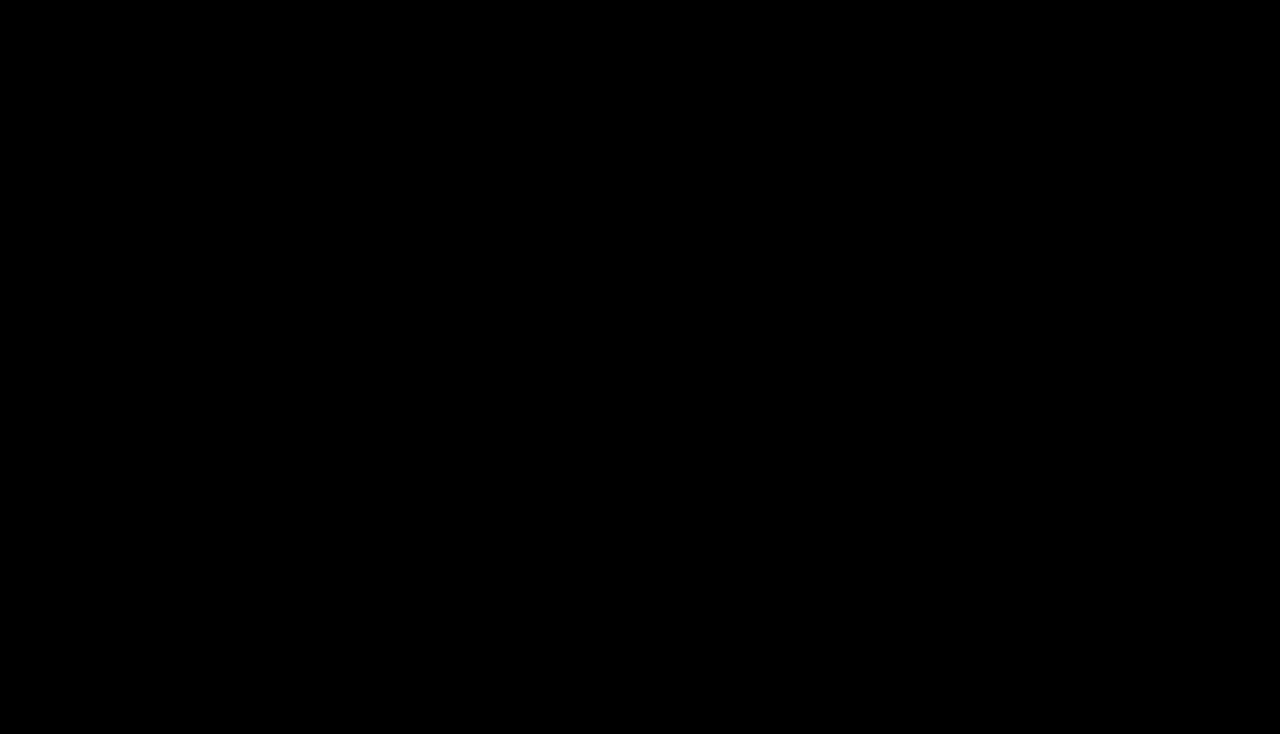
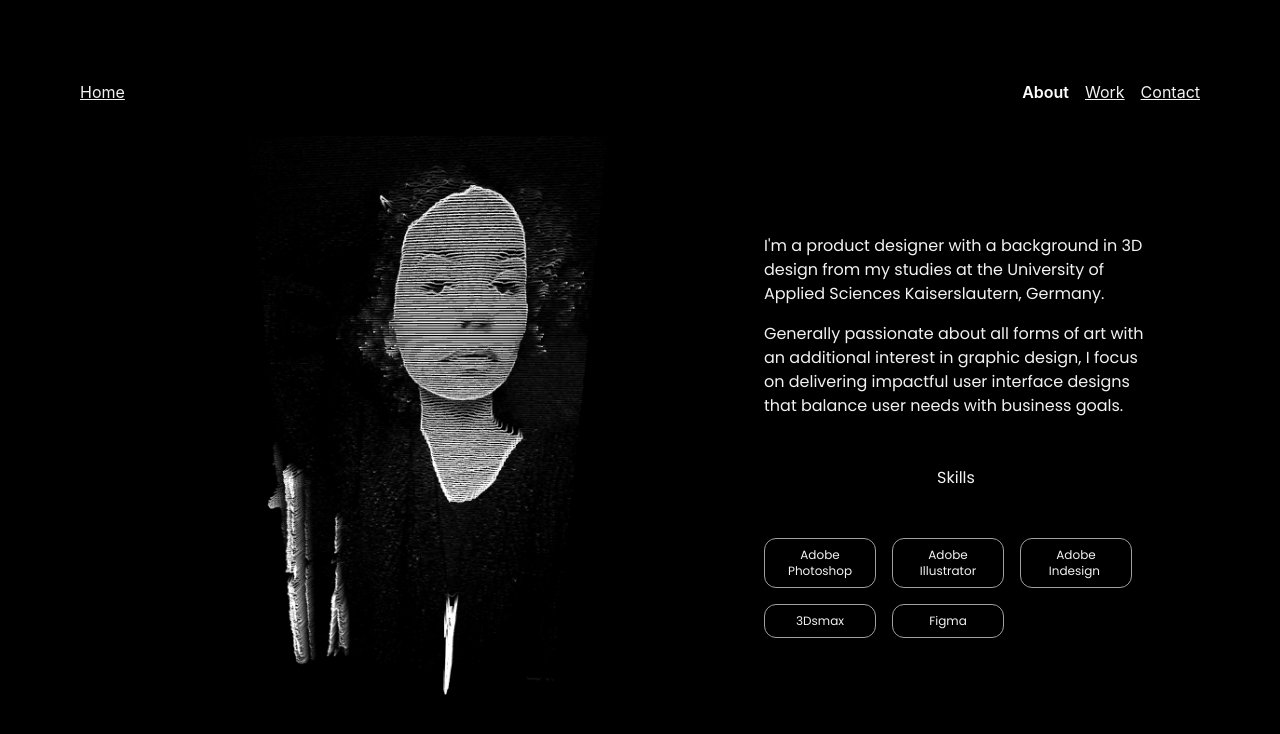
Before and after one commit to michelleg00/react-demo, a React (Vite) app: page /about in a window 1280 px wide. Before the commit this address had no page. Shown: the top 734 px of the page. Built offline with nearby package versions, Linux system fonts and the light colour scheme.

Commit message:
header added

```diff
--- a/src/App.jsx
+++ b/src/App.jsx
@@ -1,33 +1,40 @@
 import { Routes, Route } from 'react-router-dom';
 
 import Hero from "./components/Hero"
-import GridSphere from "./components/GridSphere"
-import MetaBalls from "./components/MetaBalls"
-import AboutMe from './pages/AboutMe';
-import LinkList from './components/LinkList';
+import GridSphere from "./components/GridSphere";
+import MetaBalls from "./components/MetaBalls";
+import AboutMe from "./pages/AboutMe";
+import LinkList from "./components/LinkList";
+import Layout from "./Layout";
+
+
 
 
 function Home() {
   return (
     <>
-
-      <LinkList />
+    <Layout>
+      {/* <LinkList /> */}
       <div className="min-h-screen bg-black">
         <Hero />
         <div className="flex justify-center items-center">
           <GridSphere />
         </div>
       </div>
+      </Layout>
 
     </>
   );
 }
 
+
 function App() {
   return (
     <Routes>
-      <Route path="/" element={<Home />} />
-      <Route path="/aboutme" element={<AboutMe />} />
+      <Route path="/" element={<Layout />}>
+        <Route index element={<Home />} />
+        <Route path="about" element={<AboutMe />} />
+      </Route>
     </Routes>
   );
 }
--- /dev/null
+++ b/src/Layout.jsx
@@ -0,0 +1,13 @@
+import { Outlet } from "react-router-dom";
+import Header from "./components/Header";
+
+export default function Layout() {
+    return (
+        <div className="flex flex-col">
+            <Header />
+            <main className="min-h-screen m-4">
+                <Outlet />
+            </main>
+        </div>
+    );
+}
--- /dev/null
+++ b/src/components/DatePrinter.jsx
@@ -0,0 +1,11 @@
+function DatePrinter() {
+    return (
+        <button
+            onClick={() => console.log(new Date().toString())}
+            style={{ background: "red", padding: "20px", zIndex: 9999 }}
+        >
+            Print Date
+        </button>
+    );
+}
+export default DatePrinter;
--- /dev/null
+++ b/src/components/Header.jsx
@@ -0,0 +1,31 @@
+import { NavLink } from "react-router-dom";
+
+export default function Header() {
+    const links = [
+        { target: "/", displayName: "Home" },
+        { target: "/about", displayName: "About" },
+        { target: "/work", displayName: "Work" },
+        { target: "/contact", displayName: "Contact" }
+
+    ]
+     return (
+        <header>
+            <nav className="flex gap-4 p-4">
+                {links.map((link, index) => (
+                    <NavLink
+                        to={link.target}
+                        className={({ isActive }) => `
+                            ${isActive
+                                ? "text-white cursor-default font-semibold"
+                                : "underline decoration-1"}
+                            ${index === 0 &&
+                                "mr-auto"}
+                        `}
+                    >
+                        {link.displayName}
+                    </NavLink>
+                ))}
+            </nav>
+        </header>
+    )
+}
--- a/src/components/LinkList.jsx
+++ b/src/components/LinkList.jsx
@@ -2,12 +2,13 @@ import { Link } from "react-router-dom";
 
 export default function LinkList() {
     return (
+
         <ul className="flex justify-end gap-8 pb-10">
             <li>
                 <Link to="/"> </Link>
             </li>
             <li>
-                <Link to="/aboutme"> About </Link>
+                <Link to="/about"> About </Link>
             </li>
 
             <li>
--- a/src/pages/AboutMe.jsx
+++ b/src/pages/AboutMe.jsx
@@ -1,8 +1,10 @@
-import HeroImage from "../components/HeroImage"
-import HobbiesList from "./Skills";
+import HeroImage from "../components/HeroImage";
+import HobbiesList from "../components/Skills";
+
 
 function AboutMe() {
     return (
+
         <div className="flex justify-center items-center gap-8">
             <div>
                 <HeroImage />
@@ -14,9 +16,7 @@ function AboutMe() {
                 <p>Generally passionate about all forms of art with an additional interest in graphic design,
                     I focus on delivering impactful user interface designs that balance user needs with business goals.
                 </p>
-                <p>
-                    <HobbiesList />
-                </p>
+                <HobbiesList />
             </div>
         </div>
     );
```
Also changed, not shown: src/components/Skills.jsx (renamed from src/pages/Skills.jsx).
